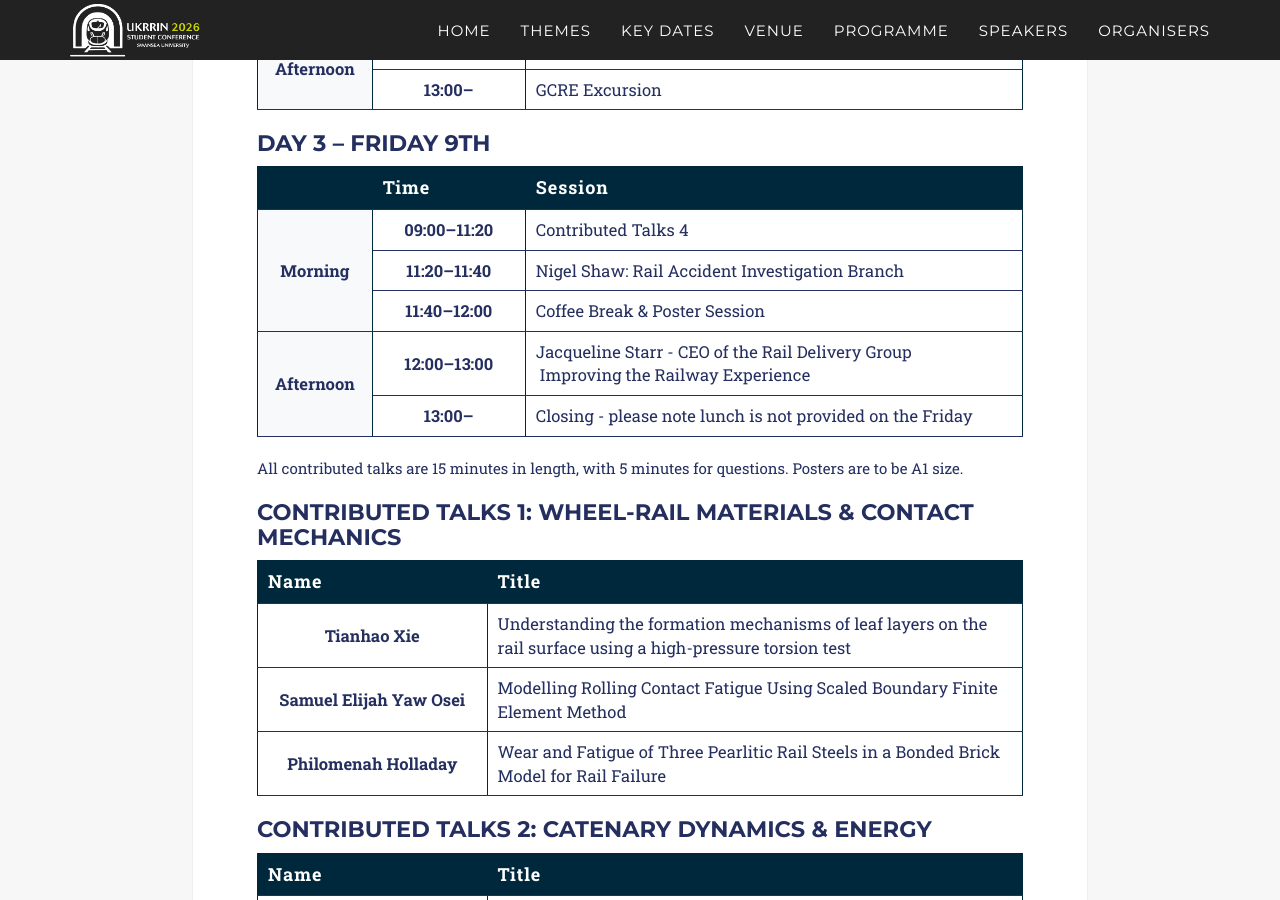
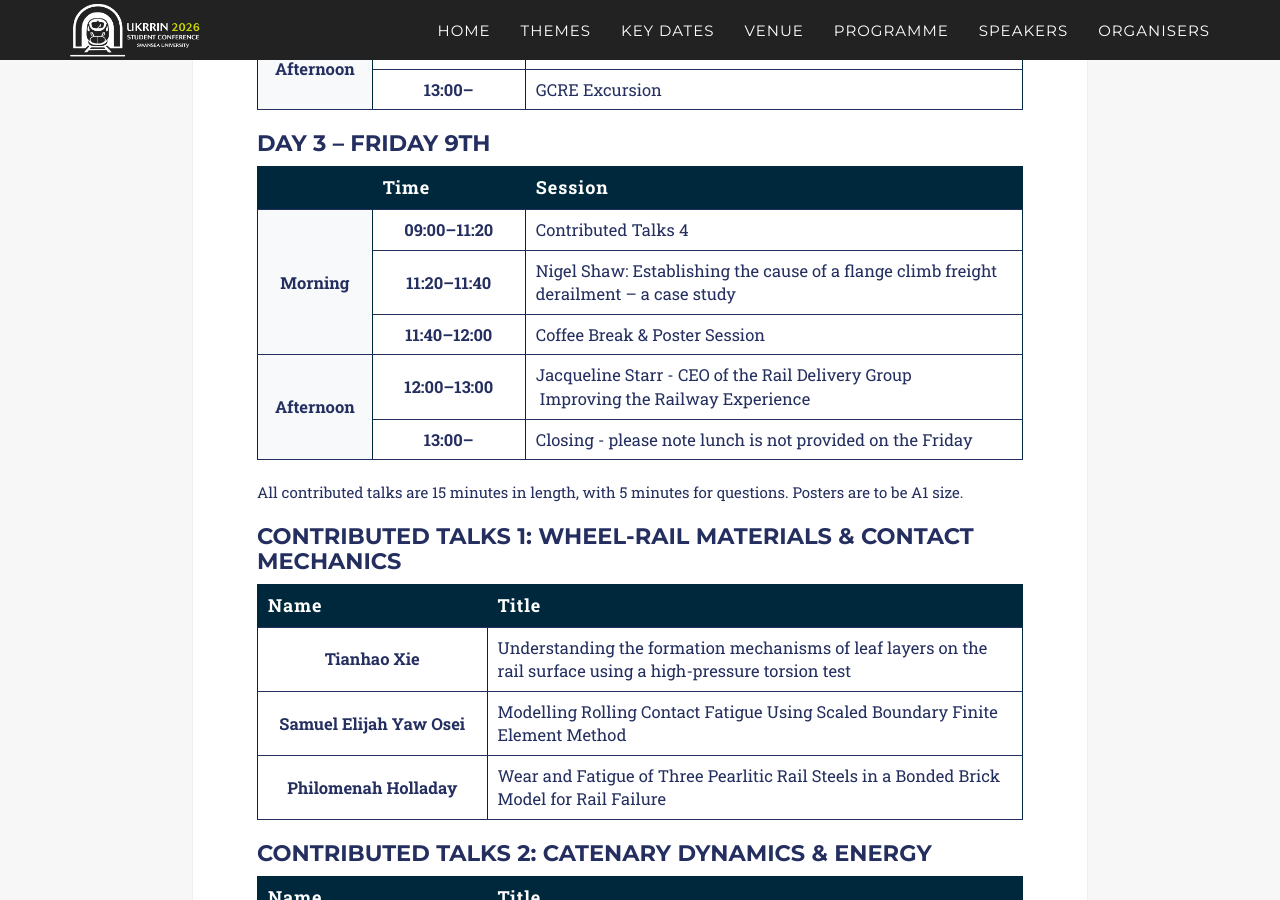
Before and after one commit to ukrrin2026swansea/ukrrin2026swansea.github.io, a Jekyll site: the page built from _2017_pages/programme.html, in a window 1280 px wide and 900 px high, scrolled down 1308 px. Built offline with Jekyll 4.4.1, drawn with Linux system fonts in a browser that asks for light colours; some web fonts are replaced.

Commit message:
nigelshaw

```diff
--- a/_data/twenty_17/programme_3.yml
+++ b/_data/twenty_17/programme_3.yml
@@ -7,7 +7,7 @@
 
 - block: Morning
   time: "11:20–11:40"
-  title: "Nigel Shaw: Rail Accident Investigation Branch"
+  title: "Nigel Shaw: Establishing the cause of a flange climb freight derailment – a case study"
 
 - block: Morning
   time: "11:40–12:00"
```
